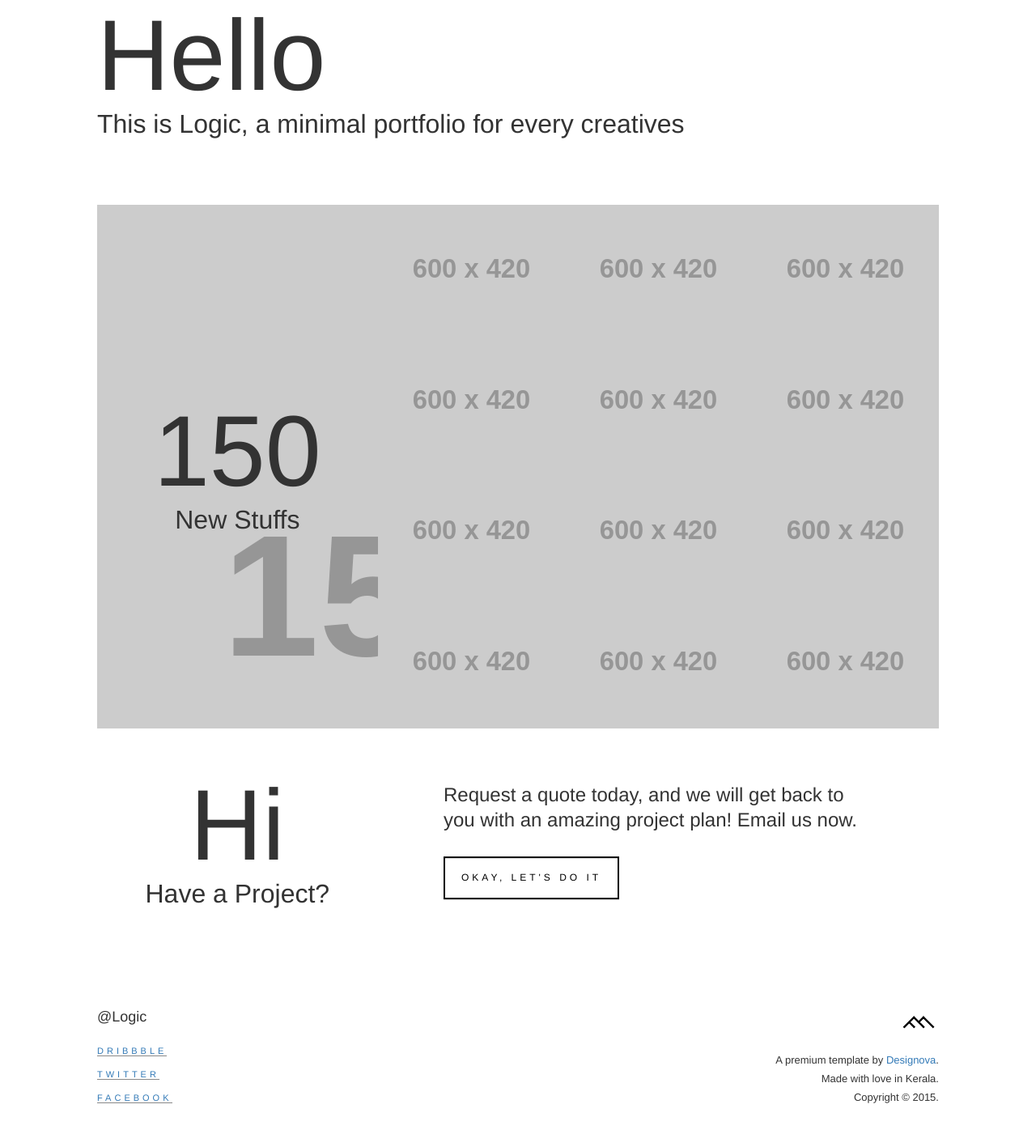
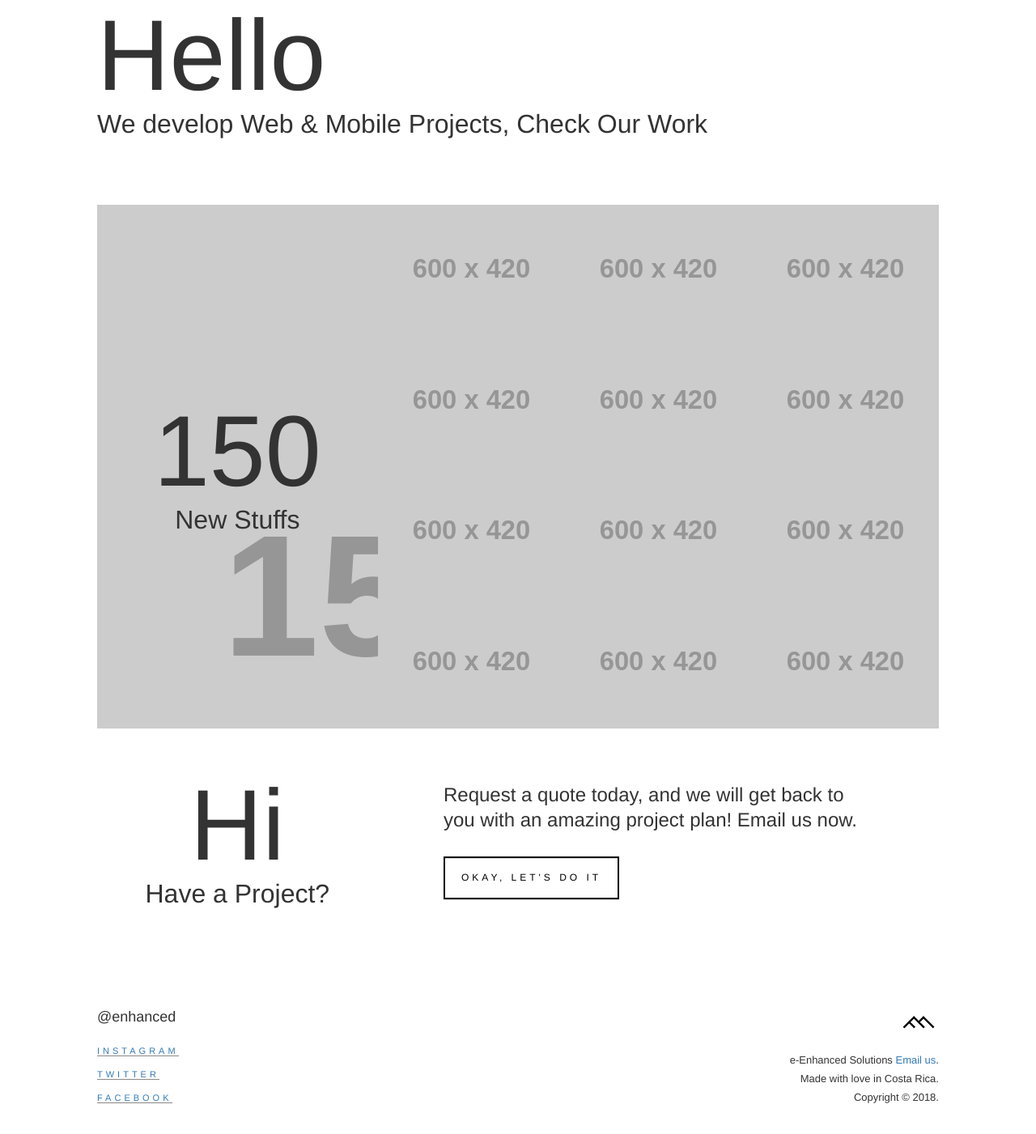
Before and after one commit to wedwin53/brackets-web, a plain HTML site: page index.html in a window 1280 px wide. Shown: the part 117-1518 px from the top of the page at 81% size. Drawn offline with Linux system fonts and the light colour scheme; placeholder pictures from the web are drawn by us.

Commit message:
minimal changes II

```diff
--- a/index.html
+++ b/index.html
@@ -18,7 +18,7 @@
 
   <!-- FONT
   –––––––––––––––––––––––––––––––––––––––––––––––––– -->
-  <link href='//fonts.googleapis.com/css?family=Raleway:400,300,600%7CMontserrat:400,700%7COpen+Sans:400,300,700,800' rel='stylesheet' type='text/css'>
+  <link href='https://fonts.googleapis.com/css?family=Raleway:400,300,600%7CMontserrat:400,700%7COpen+Sans:400,300,700,800' rel='stylesheet' type='text/css'>
 
   <!-- ICONS
   –––––––––––––––––––––––––––––––––––––––––––––––––– -->
@@ -229,7 +229,7 @@
         <article class="col-md-12 no-pad white-bg">
             <div class="intro-01">
                 <h6 class="font4thin dark">Hello</h6>
-                <h2 class="font4bold dark"><span class="font4thin dark">This is </span> Logic,<span class="font4thin dark"> a minimal portfolio for every creatives</span></h2>
+                <h2 class="font4bold dark"><span class="font4thin dark">We develop Web & Mobile</span> Projects,<span class="font4thin dark"> Check Our Work</span></h2>
                 <p></p>
             </div>
         </article>
@@ -408,10 +408,10 @@
         <div class="row">
             <article class="col-md-4 no-pad white-bg">
                 <div class="foot-caps">
-                    <h2 class="font4black dark">@Logic</h2>
+                    <h2 class="font4black dark">@enhanced</h2>
                 </div>
                 <ul class="foot-list">
-                    <li><a class="font4 dark" href="#">Dribbble</a></li>
+                    <li><a class="font4 dark" href="#">Instagram</a></li>
                     <li><a class="font4 dark" href="#">Twitter</a></li>
                     <li><a class="font4 dark" href="#">Facebook</a></li>
                 </ul>
@@ -419,7 +419,7 @@
             <article class="col-md-4 col-md-offset-4 no-pad white-bg text-right">
                 <div class="foot-logo">
                     <a href="index.html"><img data-no-retina alt="" title="" class="foot-logo" src="images/footlogo.png"/></a>
-                    <p class="copyright font4light dark">A premium template by <a href="http://www.designova.net">Designova</a>.<br/>Made with love in Kerala.<br/>Copyright &copy; 2015. </p>
+                    <p class="copyright font4light dark">e-Enhanced Solutions <a href="mailto:wedwin53@gmail.com">Email us</a>.<br/>Made with love in Costa Rica.<br/>Copyright &copy; 2018. </p>
                 </div>
             </article>
         </div>
```
